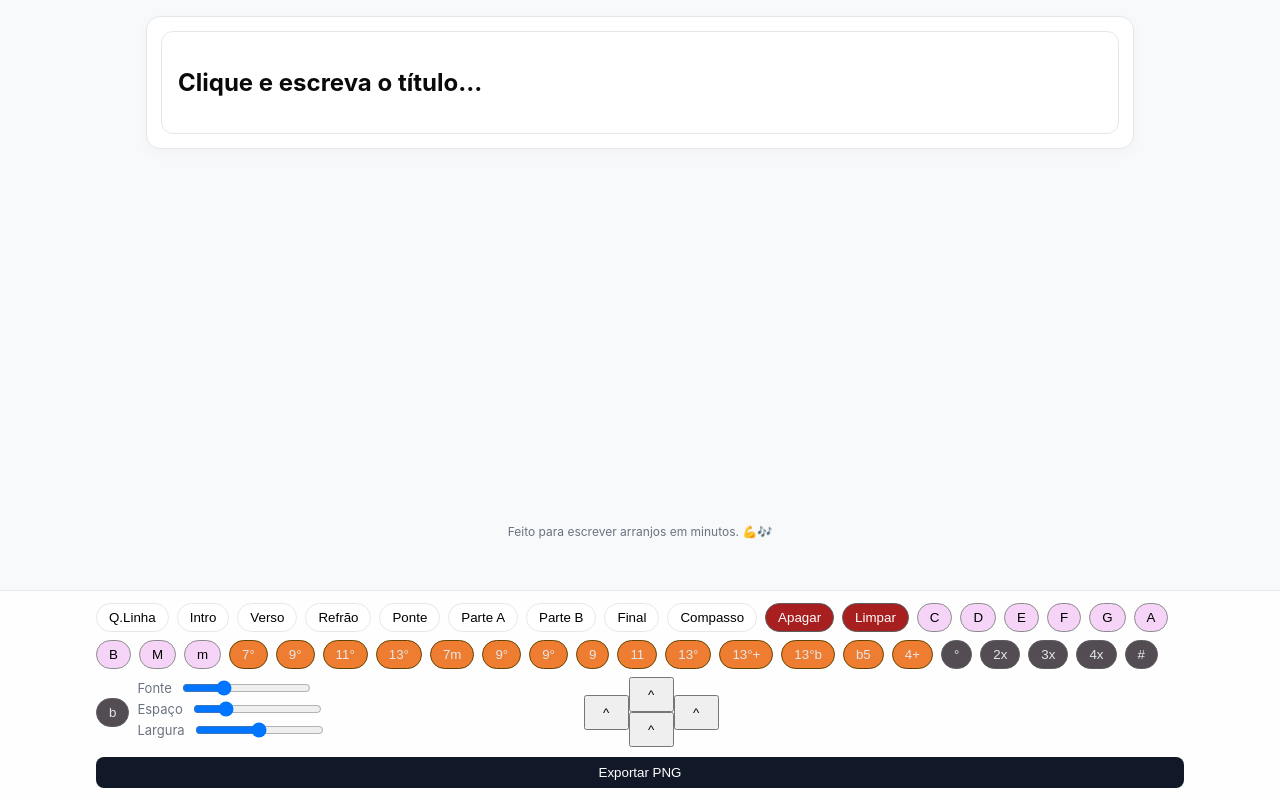
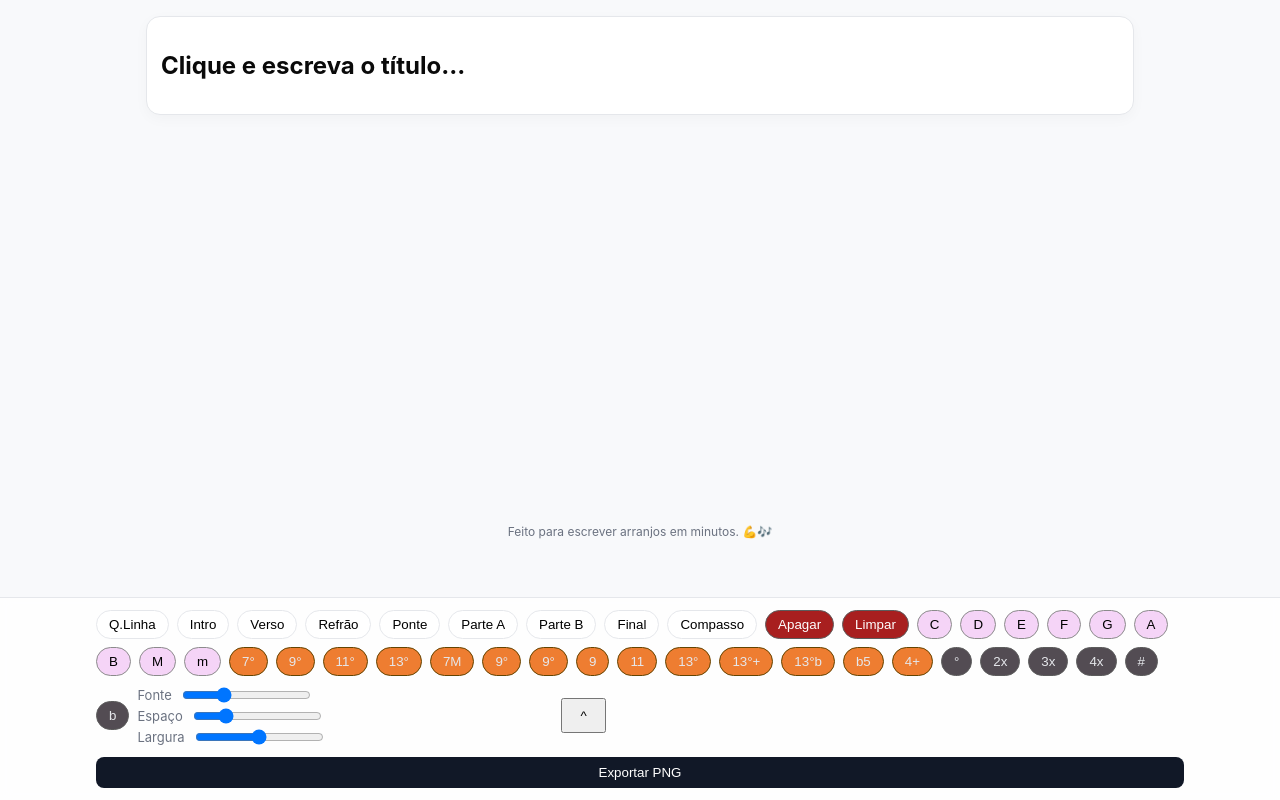
Before and after one commit to nando1989/fabricadogroove, a React (Create React App) app: page /fastNote in a window 1280 px wide. Built offline with nearby package versions, Linux system fonts and the light colour scheme.

Commit message:
atualização

```diff
--- a/src/fastNotePage/page.js
+++ b/src/fastNotePage/page.js
@@ -86,7 +86,7 @@ export default function FastNote() {
   async function handleExportPNG() {
     if (!exportRef.current) return;
     const html2canvas = (await import("html2canvas")).default;
-    const canvas = await html2canvas(exportRef.current, { scale: 2, backgroundColor: "#ffffff" });
+    const canvas = await html2canvas(exportRef.current, { scale: 3, backgroundColor: "#ffffff" });
     const url = canvas.toDataURL("image/png");
     const a = document.createElement("a");
     a.href = url; a.download = `arranjo-${Date.now()}.png`; a.click();
@@ -96,7 +96,8 @@ export default function FastNote() {
     <div>
       <main className="grid">
         <section className="card" style={{ overflow: "auto" }}>
-          <div ref={exportRef} className="preview-wrap">
+          <div ref={exportRef} className="bg-white p-6 md:p-8 rounded-lg shadow"
+>
             {isEditingTitle ? (
               <input
 
@@ -169,7 +170,7 @@ export default function FastNote() {
             <button onClick={() => insertNote("9°")} className="tenctions">9°</button>
             <button onClick={() => insertNote("11°")} className="tenctions">11°</button>
             <button onClick={() => insertNote("13°")} className="tenctions">13°</button>
-            <button onClick={() => insertNote("7m")} className="tenctions">7m</button>
+            <button onClick={() => insertNote("7M")} className="tenctions">7M</button>
             <button onClick={() => insertNote("9°")} className="tenctions">9°</button>
             <button onClick={() => insertNote("9°+")} className="tenctions">9°</button>
             <button onClick={() => insertNote("9b")} className="tenctions">9</button>
@@ -182,8 +183,8 @@ export default function FastNote() {
 
             <button onClick={() => insertNote("°")} className="btnSimbol">°</button>
             <button onClick={() => insertNote("(2x)")} className="btnSimbol">2x</button>
-            <button onClick={() => insertNote("(2x)")} className="btnSimbol">3x</button>
-            <button onClick={() => insertNote("(2x)")} className="btnSimbol">4x</button>
+            <button onClick={() => insertNote("(3x)")} className="btnSimbol">3x</button>
+            <button onClick={() => insertNote("(4x)")} className="btnSimbol">4x</button>
             <button onClick={() => insertNote("#")} className="btnSimbol">#</button>
             <button onClick={() => insertNote("b")} className="btnSimbol">b</button>
 
@@ -208,13 +209,6 @@ export default function FastNote() {
                   <div className="arrowLeft">
                     <button className="arrowBtn">^</button>
                   </div>
-                  <div className="arrowCenter">
-                    <button className="arrowBtn">^</button>
-                    <button className="arrowBtn">^</button>
-                  </div >
-                  <div className="arrowRigth">
-                    <button className="arrowBtn">^</button>
-                  </div>
                 </div>
               </div>
             </div>
--- a/src/fastNotePage/styles.css
+++ b/src/fastNotePage/styles.css
@@ -411,7 +411,5 @@ body {
     width: 100%;
   }
 
-  .preview-wrap{
-    width: 100%;
-  }
+
 }
```
